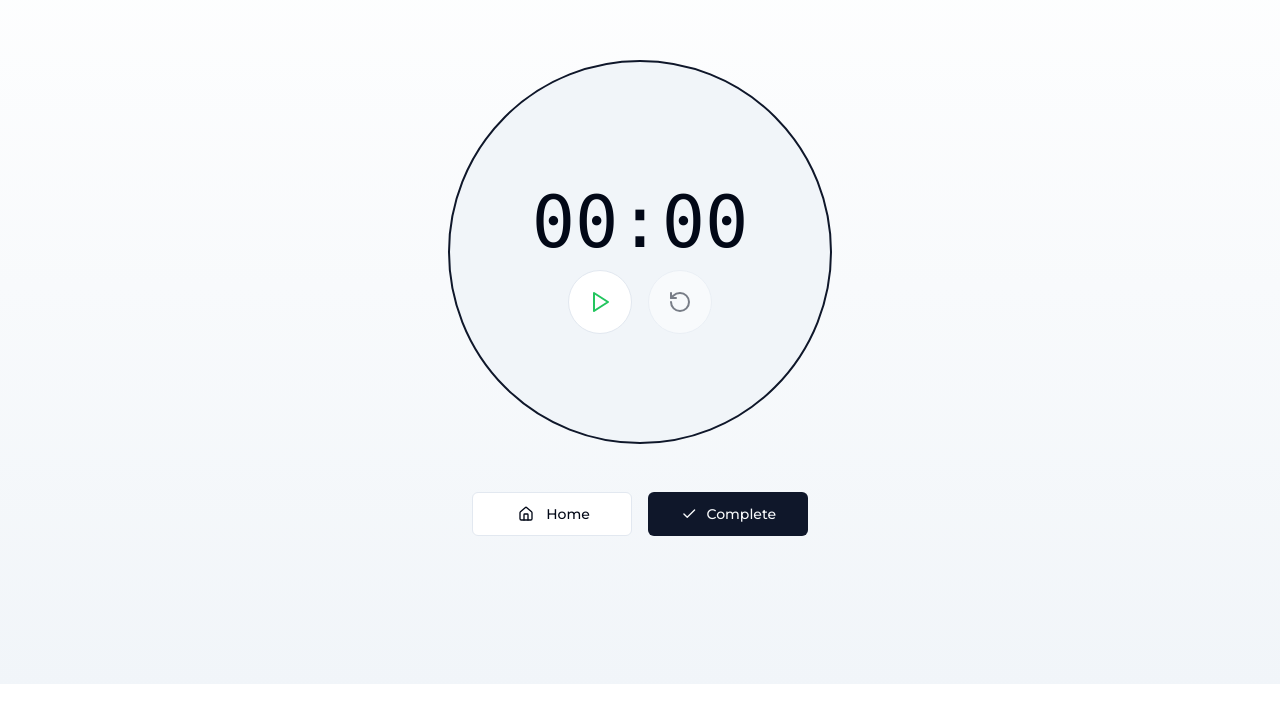
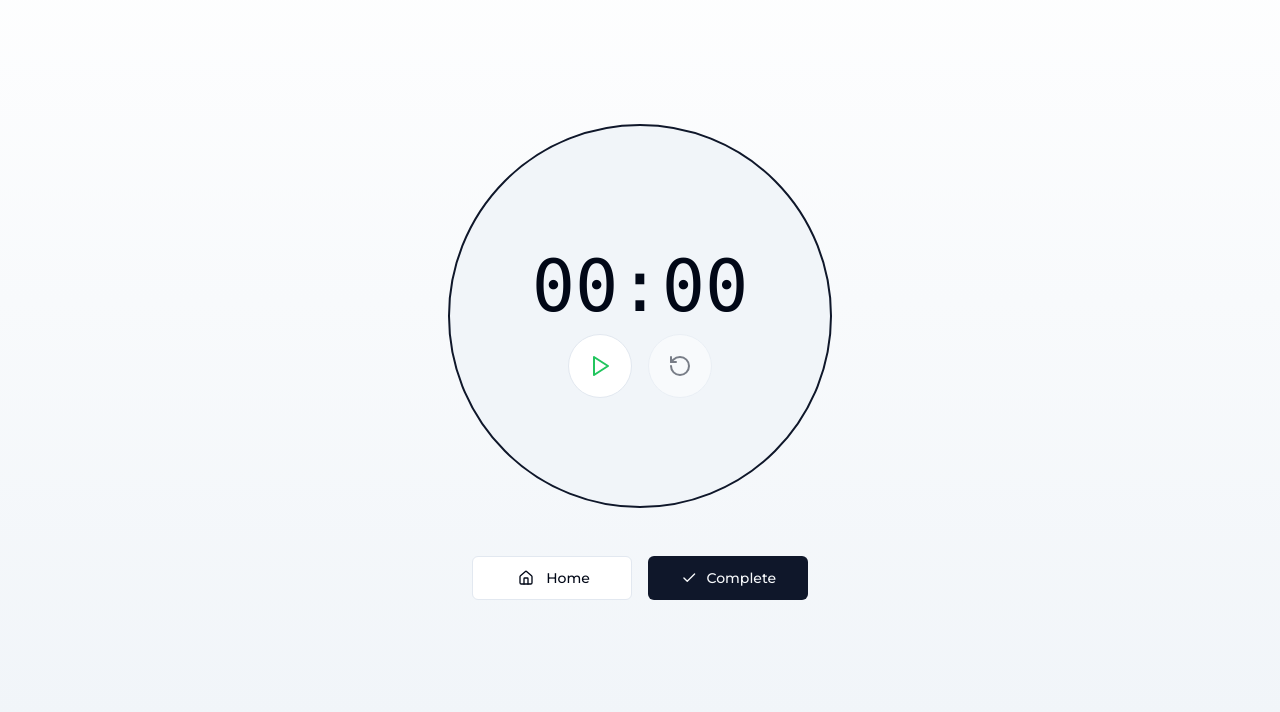
Before and after one commit to Simonlin7972/simple-daily-todo, a React (Vite) app: page /focus in a window 1280 px wide. Shown: the part 116-828 px from the top of the page. Before the commit the page ends 800 px from the top, so only its background shows below. Built offline with nearby package versions, Linux system fonts and the light colour scheme; the HTML template or start-up script is replaced by a standard one.

Commit message:
polish layout padding

```diff
--- a/src/App.tsx
+++ b/src/App.tsx
@@ -61,7 +61,7 @@ function App() {
     <Router>
       <ThemeProvider attribute="class" defaultTheme="system" enableSystem>
         <FontProvider>
-          <div className="font-sans antialiased bg-background text-foreground flex flex-col bg-gradient-to-b from-background to-muted min-h-screen pb-24">
+          <div className="font-sans antialiased bg-background text-foreground flex flex-col bg-gradient-to-b from-background to-muted min-h-screen pb-12">
           {/* 如果當前路徑不是 /focus，則顯示 TopNavBar */}
 
           <CSSTransition
@@ -80,7 +80,7 @@ function App() {
 
 
 
-            <div className="main-content">
+            <div className="main-content py-16">
               <Routes>
                 <Route path="/" element={<TodoList />} />
                 <Route path="/daily-review" element={<DailyReview />} />
--- a/src/components/layout/TopNavBar.tsx
+++ b/src/components/layout/TopNavBar.tsx
@@ -26,7 +26,7 @@ export const TopNavBar: React.FC<TopNavBarProps> = ({ currentTime }) => {
   };
 
   return (
-    <header className="sticky pl-1 pr-0 top-0 z-50 w-full border-b bg-background/95 backdrop-blur supports-[backdrop-filter]:bg-background/60 shadow-sm">
+    <header className="fixed pl-1 pr-0 top-0 z-50 w-full border-b bg-background/95 backdrop-blur supports-[backdrop-filter]:bg-background/60 shadow-sm">
       <div className="relative flex h-16 items-center px-4">
         {/* Left side placeholder to balance the layout */}
         <div className="flex-1 flex items-center">
```
